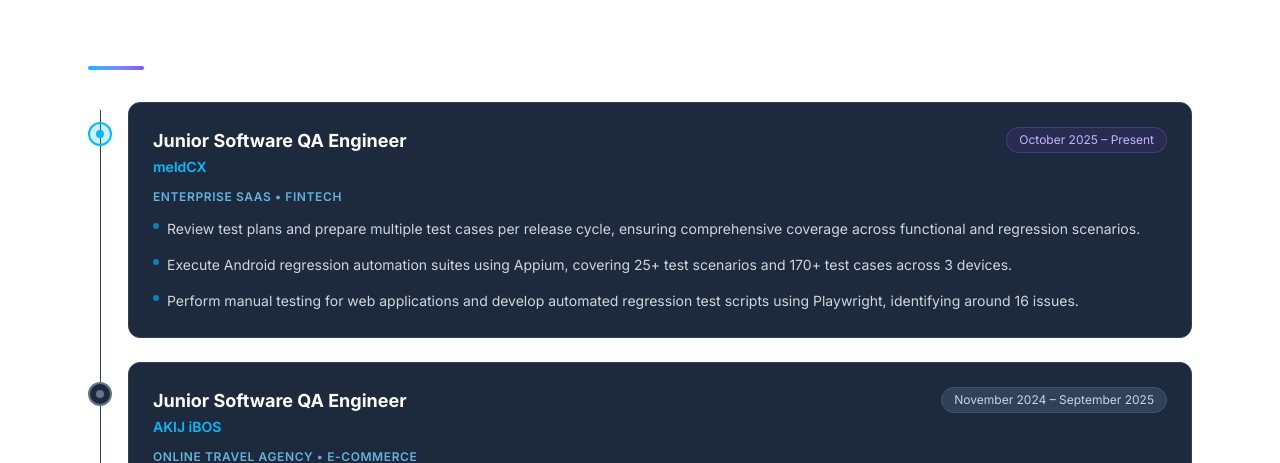
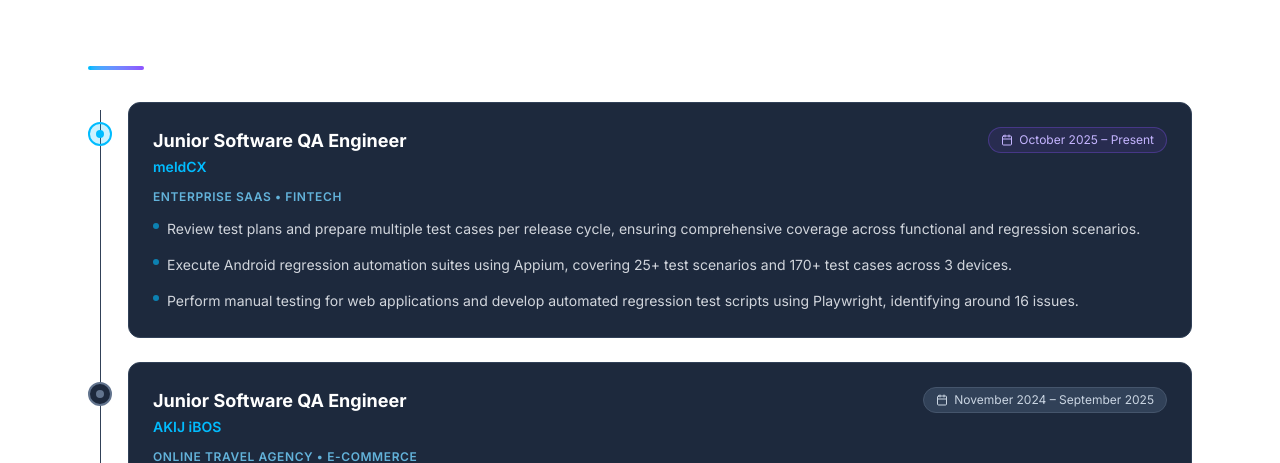
Before and after one commit to tanjidhasan41/tanjid-portfolio, a Next.js app: page / in a window 1280 px wide. Shown: the part 1600-2063 px from the top of the page. Built offline with nearby package versions, Linux system fonts and the light colour scheme.

Commit message:
Update Experience.tsx

```diff
--- a/components/Experience.tsx
+++ b/components/Experience.tsx
@@ -77,12 +77,18 @@
                     <p className="text-sky-400 font-semibold text-sm mt-0.5">{exp.company}</p>
                   </div>
                   <span
-                    className={`mt-2 md:mt-0 text-xs px-3 py-1 rounded-full self-start border
+                    className={`mt-2 md:mt-0 text-xs px-3 py-1 rounded-full self-start border flex items-center gap-1.5
                       ${exp.active
                         ? "bg-violet-500/10 border-violet-500/30 text-violet-300"
                         : "bg-slate-700 border-slate-600 text-slate-300"
                       }`}
                   >
+                    <svg xmlns="http://www.w3.org/2000/svg" className="w-3 h-3" viewBox="0 0 24 24" fill="none" stroke="currentColor" strokeWidth="2" strokeLinecap="round" strokeLinejoin="round">
+                      <rect x="3" y="4" width="18" height="18" rx="2" ry="2"/>
+                      <line x1="16" y1="2" x2="16" y2="6"/>
+                      <line x1="8" y1="2" x2="8" y2="6"/>
+                      <line x1="3" y1="10" x2="21" y2="10"/>
+                    </svg>
                     {exp.period}
                   </span>
                 </div>
```
